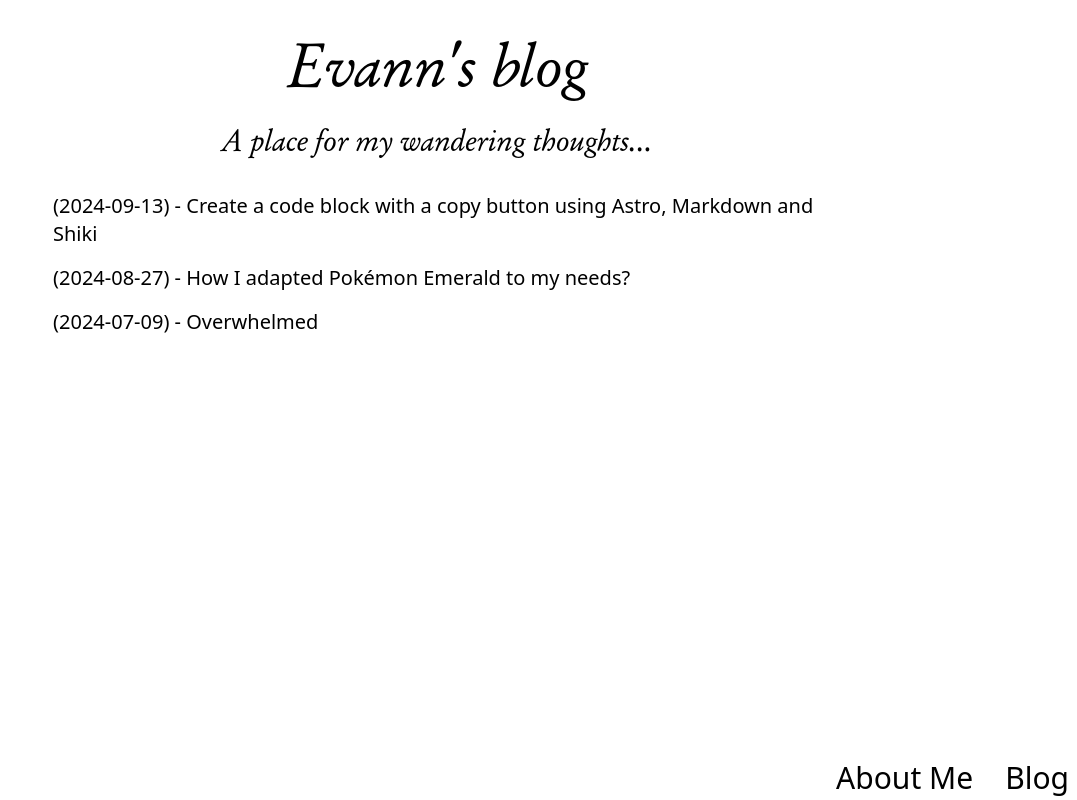
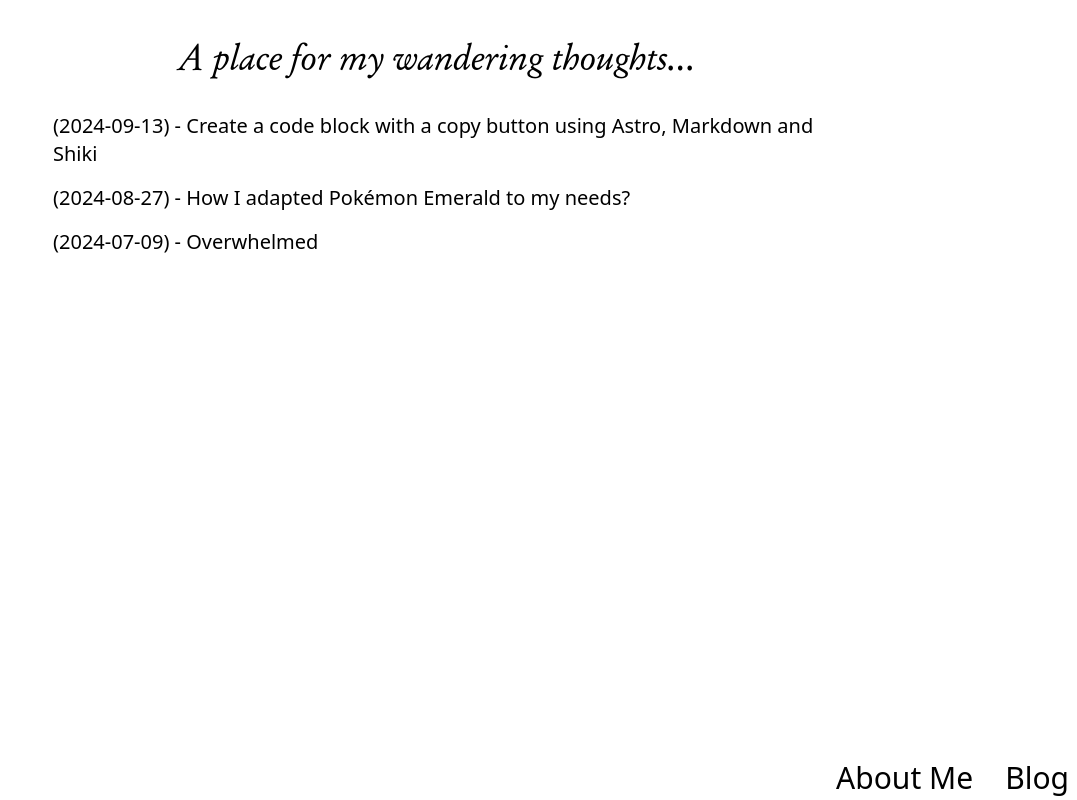
Before and after one commit to ebacala/ebacala.com, an Astro site: page /blog in a window 1280 px wide. Shown: the whole page, without its empty margins (203-1280 px from the left). Built offline with nearby package versions, Linux system fonts and the light colour scheme; Astro itself is replaced by a stand-in of ours; a web font is replaced by a local one.

Commit message:
✏️ Made H1 and title different

```diff
--- a/src/layouts/LayoutBlog.astro
+++ b/src/layouts/LayoutBlog.astro
@@ -33,7 +33,7 @@ const url = canonicalUrl.href;
 
     <meta name="description" content={blogDescription}>
     <meta name="robots" content="noimageindex">
-    <title>{blogTitle}</title>
+    <title>Evann's blog: {blogTitle}</title>
 
     <script is:inline defer async src="https://cloud.umami.is/script.js" data-website-id="a26c5f40-65b5-4a99-90c5-0280f3de8fbf" data-domains="ebacala.com"></script>
 
--- a/src/pages/blog/index.astro
+++ b/src/pages/blog/index.astro
@@ -10,9 +10,8 @@ const getBlogDateString = (dateString: string) => {
 ---
 
 <Layout title="Evann's blog" description="Some thoughts here and there">
-    <section class="space-y-6 mb-8">
-        <h1 class="text-3xl md:text-5xl lg:text-6xl italic text-center">Evann's blog</h1>
-        <p class="text-lg md:text-2xl lg:text-3xl italic text-center">A place for my wandering thoughts...</p>
+    <section class="mb-8">
+        <h1 class="text-2xl md:text-2xl lg:text-4xl italic text-center">A place for my wandering thoughts...</h1>
     </section>
 
     <section class="w-full max-w-screen-md mx-auto space-y-4 flex flex-col">
```
